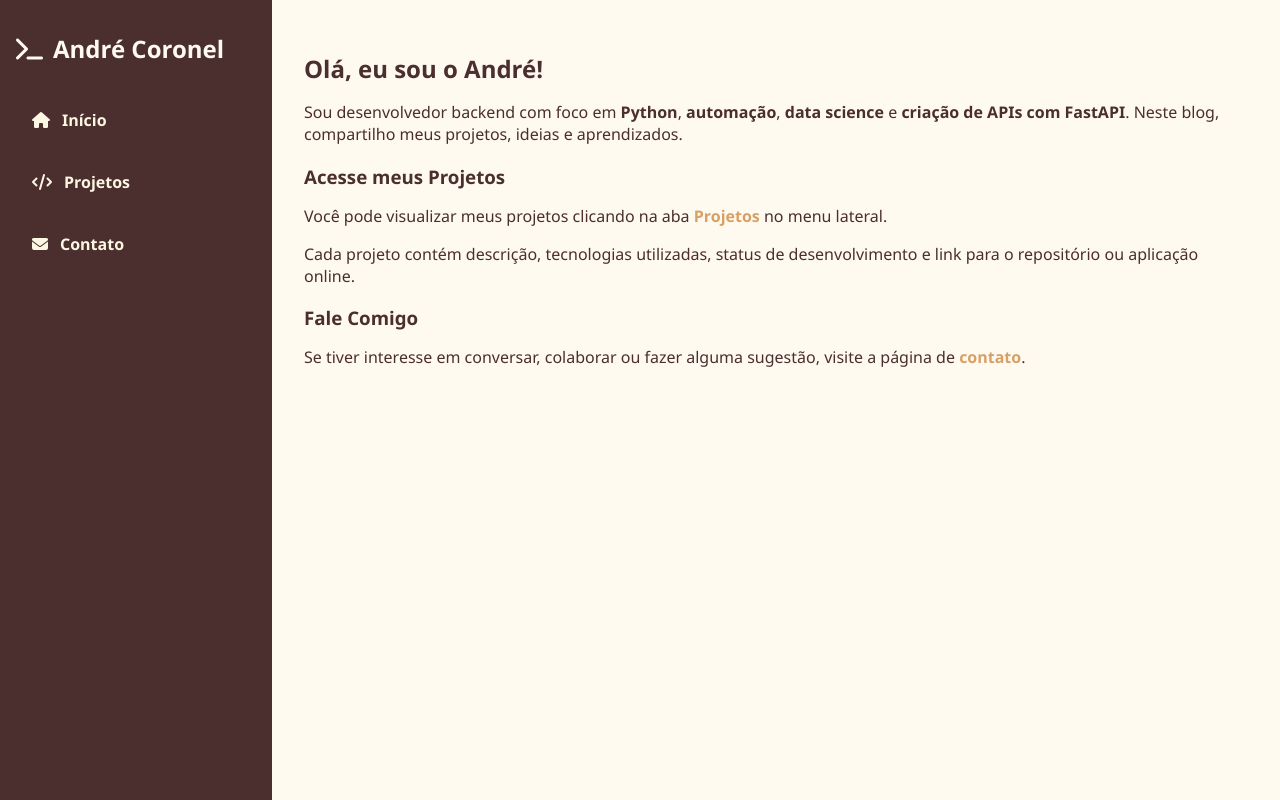
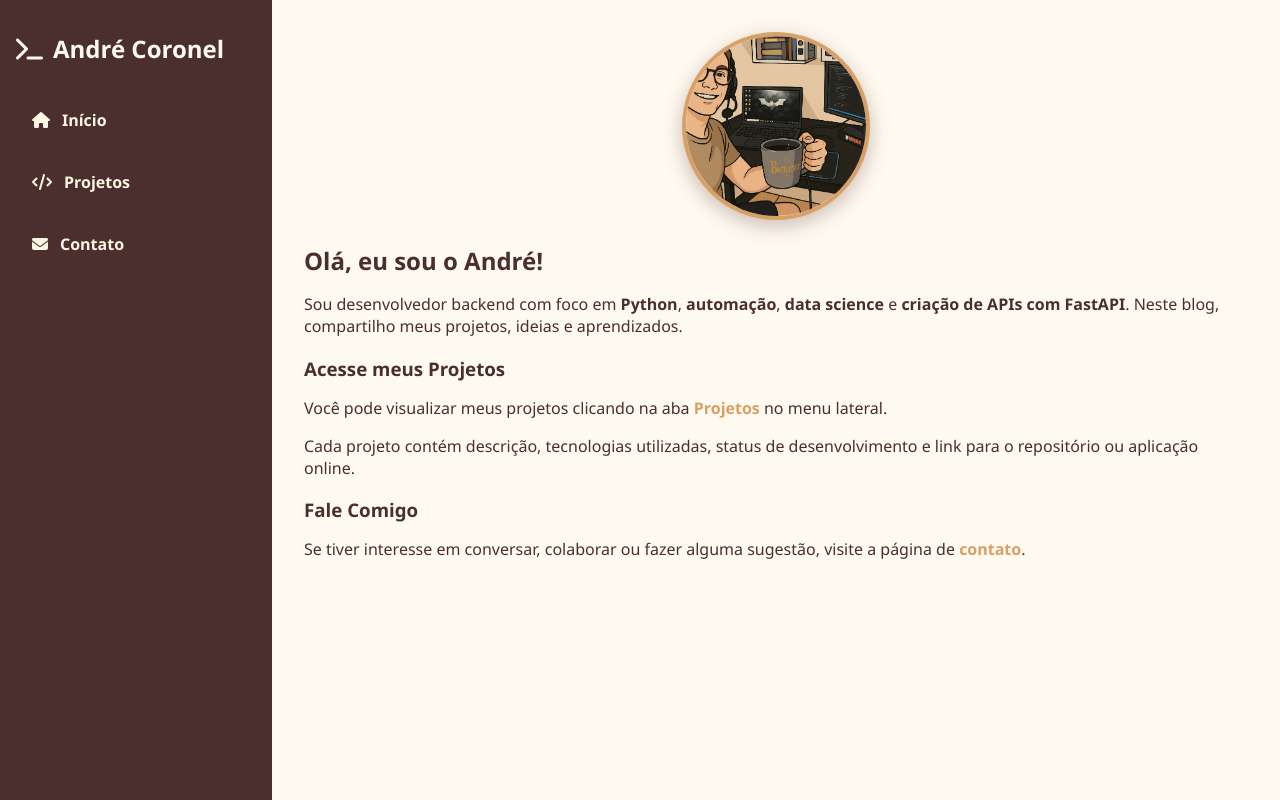
Before and after one commit to aclfilho/Blog, a FastAPI app: page / in a window 1280 px wide. Run offline with FastAPI, Linux system fonts and the light colour scheme.

Commit message:
add foto perfil

```diff
--- a/static/style.css
+++ b/static/style.css
@@ -209,3 +209,54 @@ footer {
 .status-pendente {
   background-color: #b22222;
 }
+
+
+
+/* Foto de perfil com tema café */
+.foto-perfil {
+  position: relative;
+  width: 180px;
+  height: 180px;
+  margin: 0 auto 1.5rem;
+  border-radius: 50%;
+  overflow: hidden;
+  box-shadow: 0 6px 20px rgba(75, 46, 46, 0.3);
+  background-color: #fffaf0;
+  border: 4px solid #d9a066;
+}
+
+.foto-perfil img {
+  width: 100%;
+  height: 100%;
+  object-fit: cover;
+  display: block;
+}
+
+/* Efeito vapor de café */
+.vapor-cafe {
+  position: absolute;
+  top: -10px;
+  left: 50%;
+  width: 20px;
+  height: 60px;
+  background: radial-gradient(circle, rgba(255,255,255,0.3) 0%, transparent 80%);
+  border-radius: 50%;
+  transform: translateX(-50%);
+  animation: vapor 2s infinite ease-in-out;
+  opacity: 0.7;
+}
+
+@keyframes vapor {
+  0% {
+    transform: translateX(-50%) translateY(0) scale(1);
+    opacity: 0.7;
+  }
+  50% {
+    transform: translateX(-50%) translateY(-15px) scale(1.2);
+    opacity: 0.5;
+  }
+  100% {
+    transform: translateX(-50%) translateY(-30px) scale(1);
+    opacity: 0;
+  }
+}
--- a/templates/index.html
+++ b/templates/index.html
@@ -27,6 +27,11 @@
 
     <main class="conteudo">
       <section class="intro">
+        <section class="intro">
+        <div class="foto-perfil">
+            <img src="/static/img/andre.jpg" alt="Foto de André Coronel" />
+            <div class="vapor-cafe"></div>
+        </div>
         <h2>Olá, eu sou o André!</h2>
         <p>Sou desenvolvedor backend com foco em <strong>Python</strong>, <strong>automação</strong>, <strong>data science</strong> e <strong>criação de APIs com FastAPI</strong>. Neste blog, compartilho meus projetos, ideias e aprendizados.</p>
       </section>
```
Also changed, not shown: static/img/andre.jpg (renamed from static/img/desenho_perfil.jpg).
